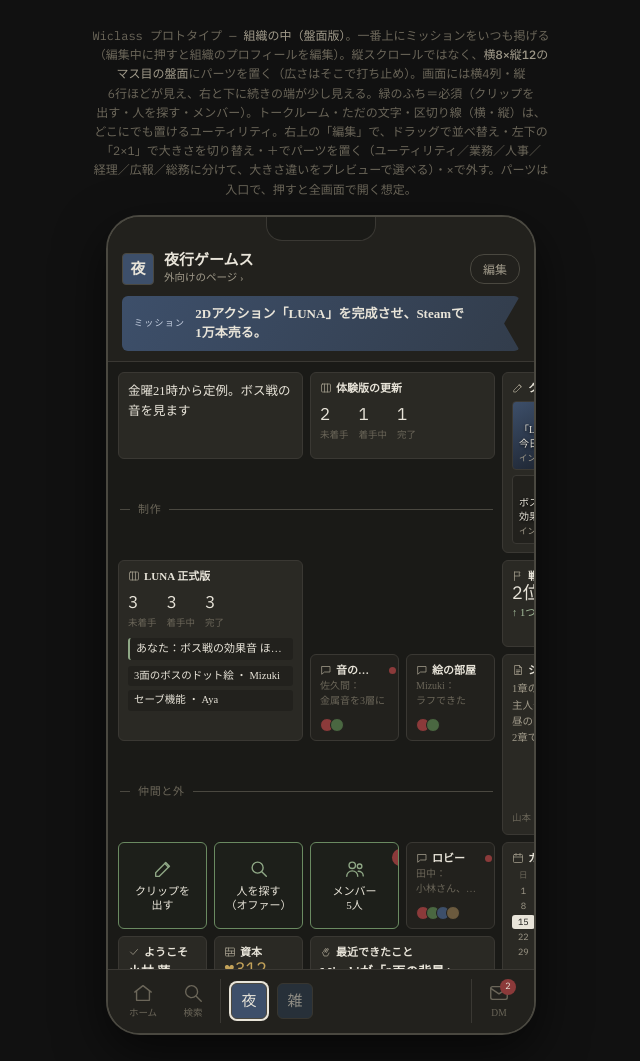
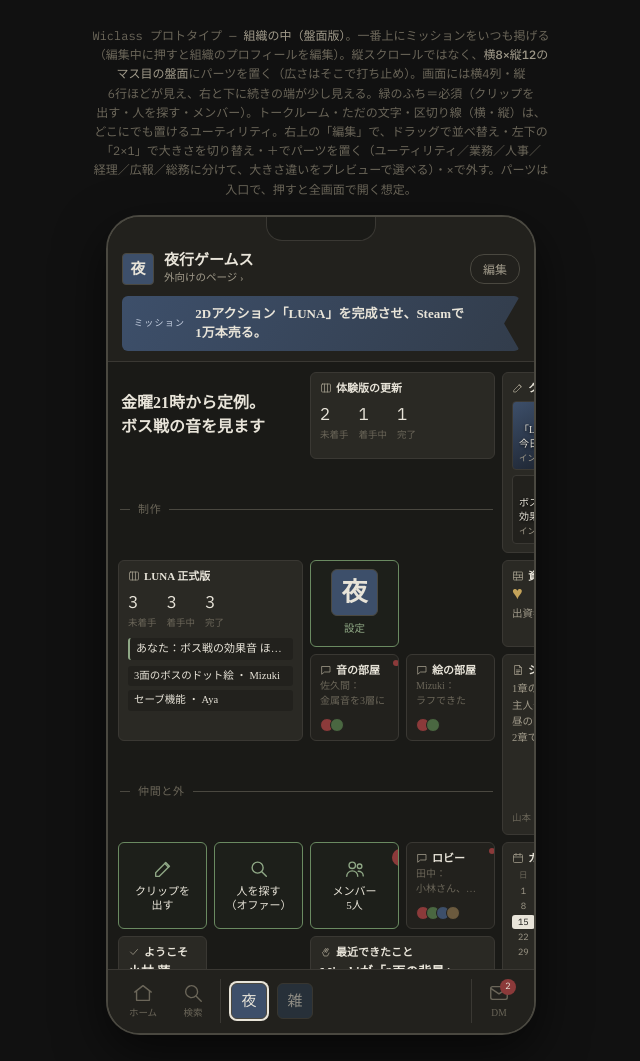
Before and after one commit to merum9349-creator/wiclass-prototypes, a plain HTML site: page org-inside/index.html in a window 1280 px wide. Shown: the whole page, without its empty margins (319-959 px from the left). Drawn offline with Linux system fonts and the light colour scheme.

Commit message:
update org-inside: latest 20261115

```diff
--- a/org-inside/index.html
+++ b/org-inside/index.html
@@ -37,9 +37,7 @@
     background:linear-gradient(120deg,#3d4f6a,#3d4f6a99);clip-path:polygon(0 0,100% 0,96% 50%,100% 100%,0 100%);}
   .mission .mk{flex:0 0 auto;font-family:'IBM Plex Mono';font-size:9px;letter-spacing:.14em;color:#c8d2e2;}
   .mission .mv{font-family:'Noto Serif JP';font-size:13px;font-weight:600;line-height:1.5;padding-right:18px;}
-  .mission .me{display:none;margin-left:auto;flex:0 0 auto;font-family:'Noto Serif JP';font-size:10.5px;padding:1px 8px;border-radius:10px;border:1px solid var(--text-primary);margin-right:14px;}
-  .editing .mission{cursor:pointer;box-shadow:0 0 0 1px var(--text-secondary);}
-  .editing .mission .me{display:block;}
+
   /* ===== 盤面：横4×縦6のマス目。広さはこれ以上ふえない（スマホ1画面に収める） ===== */
   /* 盤面は画面より広い。右と下に、続きの端が少し見える（スクロールで見る） */
   .stage{flex:1;min-height:0;padding:10px;position:relative;overflow:auto;scrollbar-width:none;}
@@ -64,7 +62,7 @@
   /* 見出しの中に置く未読の数（タイトルに重ねない） */
   .pc .pt .bd.in{position:static;margin-left:auto;flex:0 0 auto;font-weight:400;}
   /* 1列幅では数字の代わりに点（タイトルを削らないため） */
-  .pc .pt .bd.in.dot{min-width:7px;width:7px;height:7px;padding:0;}
+  .pc .pt .bd.in.dot{position:absolute;top:5px;right:5px;min-width:6px;width:6px;height:6px;padding:0;}
   .pc .bd{position:absolute;top:6px;right:6px;min-width:17px;height:17px;border-radius:9px;padding:0 4px;background:var(--accent-wine);font-family:'IBM Plex Mono';font-size:9.5px;display:flex;align-items:center;justify-content:center;}
   /* 必須パーツ（クリップを出す・オファー・人の管理）：緑のふち */
   .pc.req{border-color:#6a8a61;background:#4a674114;}
@@ -72,11 +70,25 @@
   .pc.req.center{align-items:center;justify-content:center;text-align:center;gap:4px;}
   .pc.req.center svg{width:22px;height:22px;stroke:var(--member);fill:none;stroke-width:1.5;stroke-linecap:round;stroke-linejoin:round;}
   .pc.req.center .lb{font-family:'Noto Serif JP';font-size:11px;line-height:1.35;}
+  /* 必須：組織のプロフィール（紋章だけ） */
+  .pc.prof{padding:0;align-items:center;justify-content:center;gap:5px;}
+  .pc.prof .pfl{font-family:'Noto Serif JP';font-size:10.5px;color:var(--member);}
+  .pc.prof .pcrest{width:54%;aspect-ratio:1;font-size:26px;border-radius:6px;display:flex;align-items:center;justify-content:center;font-family:'Noto Serif JP';font-weight:600;color:var(--text-primary);border:1px solid var(--border-light);}
+  .pfpub{font-family:'Noto Serif JP';font-size:12px;color:var(--text-secondary);padding:14px 0 8px;cursor:pointer;}
+  .pfrow{display:flex;align-items:center;gap:12px;padding:13px 2px;border-bottom:1px solid var(--border);cursor:pointer;}
+  .pfrow .pfk{flex:0 0 92px;font-family:'Noto Serif JP';font-size:12px;color:var(--text-muted);}
+  .pfrow .pfv{flex:1;min-width:0;font-family:'Noto Serif JP';font-size:13px;line-height:1.5;display:flex;align-items:center;}
+  .pfrow .pfa{color:var(--text-muted);}
+  .pfimg{display:block;width:100%;height:28px;border-radius:3px;background:linear-gradient(120deg,#3d4f6a,#1c2230);}
   /* ユーティリティ：トークルーム */
   .pc.room{background:var(--bg-surface);}
   .pc.room .rn{font-family:'Noto Serif JP';font-size:13px;font-weight:600;margin-top:2px;}
   .pc.room .last{font-family:'Noto Serif JP';font-size:10px;color:var(--text-muted);line-height:1.45;margin-top:2px;display:-webkit-box;-webkit-line-clamp:2;-webkit-box-orient:vertical;overflow:hidden;}
   /* ドキュメント・表（注意：下から出るシートの .sheet と衝突するので、表は .tbl） */
+  /* メモ：枠なし。盤面の背景の上に、見出しのような大きい文字で直接出す（2026-11-15） */
+  .pc.note{background:transparent;border:1px dashed transparent;padding:4px 2px;justify-content:center;}
+  .pc.note .ntx{font-family:'Noto Serif JP';font-size:16px;font-weight:600;line-height:1.5;color:var(--text-primary);display:-webkit-box;-webkit-box-orient:vertical;-webkit-line-clamp:5;overflow:hidden;}
+  .editing .pc.note{box-shadow:none;border-color:var(--border-light);}
   .pc.memo .mtx{font-family:'Noto Serif JP';font-size:12.5px;line-height:1.6;color:var(--text-primary);display:-webkit-box;-webkit-box-orient:vertical;-webkit-line-clamp:6;overflow:hidden;}
   .pc.memo .mt{font-family:'Noto Serif JP';font-size:12.5px;font-weight:600;line-height:1.55;}
   .pc.memo .dbody{margin-top:4px;font-family:'Noto Serif JP';font-size:10.5px;color:var(--text-secondary);line-height:1.55;}
@@ -242,17 +254,16 @@
 <div class="phone" id="phone">
   <div class="notch"></div>
 
-  <!-- ヘッダー：左上に紋章と組織名、その下にミッションをずっと掲げる（2026-11-15）。編集中にミッションを押すと組織のプロフィールを編集 -->
+  <!-- ヘッダー：左上に紋章と組織名、その下にミッションをずっと掲げる（2026-11-15）。ミッションなどの編集は盤面の「組織のプロフィール」パーツから -->
   <div class="topbar">
     <div class="tb1">
       <div class="crest" style="background:#3d4f6a">夜</div>
       <div><div class="nm">夜行ゲームス</div><div class="pub" onclick="toast('外向けのページへ')">外向けのページ ›</div></div>
       <button class="edit" id="editBtn" onclick="toggleEdit()">編集</button>
     </div>
-    <div class="mission" onclick="editProfile()">
+    <div class="mission">
       <span class="mk">ミッション</span>
       <span class="mv">2Dアクション「LUNA」を完成させ、Steamで1万本売る。</span>
-      <span class="me">編集</span>
     </div>
   </div>
 
@@ -338,6 +349,9 @@
   const hd=(p,icon,full,short,extra)=>'<div class="pt">'+ico(icon)+'<span class="ptt">'+(p.w>=2||!short?full:short)+'</span>'+(extra||'')+'</div>';
   const TYPES={
     // 必須（クリップを出す・人を探す・メンバー）も部署の中に入れる。盤面に1つは置いておく（外せるのは2つ目から）
+    // 組織のプロフィール（必須）：1×1だけ。見た目は組織の紋章＋「設定」の一言。押すとミッション・紹介文など外向けのページに出るものを編集（2026-11-15）
+    profile:{kind:'req',cat:'広報',name:'組織のプロフィール',d:'ミッションや外向けのページを編集',sizes:[[1,1]],draw:p=>
+      '<div class="pc req prof"><div class="pcrest" style="background:#3d4f6a">夜</div><div class="pfl">設定</div></div>'},
     clip:{kind:'req',cat:'広報',name:'クリップを出す',d:'外へ出す',sizes:[[1,1],[2,1],[1,2],[2,2]],draw:p=>big(p)
       ?'<div class="pc req"><div class="pt">'+ico('pen')+'<span class="ptt">クリップを出す</span></div><div class="mini">'
         +[['Mizuki','2面の背景','昨日'],['佐久間','ボス戦の効果音（途中）','3日前'],['Aya','ジャンプの着地','5日前']]
@@ -384,15 +398,6 @@
       ?'<div class="pc">'+hd(p,'clap','最近できたこと','できた')+'<div class="mini"><div>Mizuki「2面の背景」 拍手3</div><div>山本「不具合まとめ」 拍手5</div><div>Aya「セーブ機能」 拍手2</div></div></div>'
       :wide(p)?'<div class="pc">'+hd(p,'clap','最近できたこと','できた')+'<div class="big">Mizukiが「2面の背景」</div><div class="sm">拍手 3 ・ 昨日</div></div>'
       :'<div class="pc">'+hd(p,'clap','最近できたこと','できた')+'<div class="big">Mizuki</div><div class="sm">拍手 3</div></div>'},
-    mvp:{kind:'w',cat:'人事',name:'今週のMVP',d:'組織の中だけ。上だけ見せる',sizes:[[1,1],[2,1]],draw:p=>wide(p)
-      ?'<div class="pc">'+hd(p,'star','今週のMVP','MVP')+'<div class="big">Mizuki</div><div class="sm">完了 3 ・ 拍手 11</div></div>'
-      :'<div class="pc">'+hd(p,'star','今週のMVP','MVP')+'<div class="big">Mizuki</div><div class="sm">完了 3</div></div>'},
-    wall:{kind:'w',cat:'経理',name:'出資者の壁',d:'外から出資してくれた人',sizes:[[1,1],[2,1]],draw:p=>wide(p)
-      ?'<div class="pc">'+hd(p,'wall','出資者の壁','出資者')+'<div class="sm">高橋・さとう・kenta・小川 ほか 124人</div></div>'
-      :'<div class="pc">'+hd(p,'wall','出資者の壁','出資者')+'<div class="num">128</div><div class="sm">人</div></div>'},
-    rank:{kind:'w',cat:'広報',name:'対抗戦の戦況',d:'界隈の中で何位か',sizes:[[1,1],[2,1]],draw:p=>wide(p)
-      ?'<div class="pc">'+hd(p,'flag','対抗戦の戦況','戦況')+'<div class="num">2位 <span class="sm" style="color:#a9c2a0">↑1</span></div><div class="sm">1位 ピクセル工房 まで ♥228</div></div>'
-      :'<div class="pc">'+hd(p,'flag','対抗戦の戦況','戦況')+'<div class="num">2位</div><div class="sm" style="color:#a9c2a0">↑ 1つ上がった</div></div>'},
     welcome:{kind:'w',cat:'人事',name:'ようこそ欄',d:'新しく来た人',sizes:[[1,1],[2,1]],draw:p=>wide(p)
       ?'<div class="pc">'+hd(p,'hi','ようこそ')+'<div class="big">小林 蓮</div><div class="sm">昨日 参加 ・ 作曲ができます</div></div>'
       :'<div class="pc">'+hd(p,'hi','ようこそ')+'<div class="big">小林 蓮</div><div class="sm">昨日 参加</div></div>'},
@@ -406,9 +411,15 @@
       if(p.h>=2) return '<div class="pc">'+hd(p,'pen','クリップ一覧','クリップ','<span class="cnum">42</span>')+'<div class="mini">'+L.slice(0,3).map(c=>'<div>'+c.t+'</div>').join('')+'</div></div>';
       if(p.w>=2) return '<div class="pc">'+hd(p,'pen','クリップ一覧','クリップ','<span class="cnum">42</span>')+'<div class="big" style="font-size:12px">'+L[0].t+'</div><div class="sm">'+L[0].who+' ・ インプ '+L[0].imp+'</div></div>';
       return '<div class="pc">'+hd(p,'pen','クリップ一覧','クリップ')+'<div class="num">42</div><div class="sm">今週 +3</div></div>';}},
-    capital:{kind:'w',cat:'経理',name:'資本の動き',d:'受け取った資本と、最近の増え方',sizes:[[1,1],[2,1]],draw:p=>wide(p)
-      ?'<div class="pc">'+hd(p,'wall','資本の動き','資本')+'<div class="num" style="color:var(--accent-gold)">♥ 312</div><div class="sm">今週 +26（通勤ラジオの小川 ほか）</div></div>'
-      :'<div class="pc">'+hd(p,'wall','資本の動き','資本')+'<div class="num" style="color:var(--accent-gold)">♥312</div><div class="sm">今週 +26</div></div>'},
+    // 資本と戦況（旧：資本の動き＋対抗戦の戦況＋出資者の壁）。界隈の順位は受け取った資本（影響力）で決まり、資本は出資者から来るので1つにまとめた（2026-11-15）
+    capital:{kind:'w',cat:'経理',name:'資本と戦況',d:'受け取った資本・出資者・界隈での順位',sizes:[[1,1],[2,1],[1,2],[2,2]],draw:p=>{
+      const h=hd(p,'wall','資本と戦況','資本'), cap='<div class="num" style="color:var(--accent-gold)">♥'+(p.w>=2?' ':'')+'312</div>';
+      const rk='<span class="sm" style="color:#a9c2a0">↑1</span>';
+      if(p.w>=2&&p.h>=2) return '<div class="pc">'+h+'<div style="display:flex;align-items:baseline;gap:12px">'+cap+'<div class="num">2位 '+rk+'</div></div><div class="sm">今週 +26 ・ 1位 ピクセル工房 まで ♥228</div>'
+        +'<div class="sm" style="margin-top:8px">出資者 128人</div><div class="mini"><div>通勤ラジオの小川 ♥8</div><div>高橋 ♥5</div><div>さとう ♥3</div></div></div>';
+      if(p.h>=2) return '<div class="pc">'+h+cap+'<div class="sm">今週 +26</div><div class="num" style="margin-top:8px">2位</div><div class="sm" style="color:#a9c2a0">↑1</div><div class="sm" style="margin-top:auto">出資者 128人</div></div>';
+      if(p.w>=2) return '<div class="pc">'+h+'<div style="display:flex;align-items:baseline;gap:12px">'+cap+'<div class="num">2位 '+rk+'</div></div><div class="sm">出資者 128人 ・ 今週 +26</div></div>';
+      return '<div class="pc">'+h+cap+'<div class="sm">界隈 2位</div></div>';}},
     // ユーティリティ（どこにでも置ける）
     room:{kind:'u',cat:'ユーティリティ',name:'トークルーム',d:'話す部屋。いくつでも',sizes:[[1,1],[2,1],[1,2],[2,2]],draw:p=>{
       // 大きいほど、最近の話を多く見せる（1×1・2×1＝最後のひとこと／1×2＝3件／2×2＝4件）
@@ -424,7 +435,7 @@
         +(r?'<table class="tb">'+rows.slice(0,r).map((x,i)=>'<tr>'+x.slice(0,c).map(v=>i?'<td>'+v+'</td>':'<th>'+v+'</th>').join('')+'</tr>').join('')+'</table>':'<div class="sm">5行 × 3列</div>')+'</div>';}},
     // メモ（タイトルなし）とドキュメント（タイトルあり）の2種類（2026-11-15）
     memo:{kind:'u',cat:'ユーティリティ',name:'メモ',d:'タイトルなしの短い文',sizes:[[1,1],[2,1],[4,1],[1,2],[2,2]],draw:p=>
-      '<div class="pc memo"><div class="mtx">'+(p.label||'ここに書けます')+'</div>'+(p.who?'<div class="upd">'+p.who+'</div>':'')+'</div>'},
+      '<div class="pc note"><div class="ntx">'+(p.label||'ここに書けます')+'</div></div>'},
     doc:{kind:'u',cat:'ユーティリティ',name:'ドキュメント',d:'タイトルつきの文章',sizes:[[1,1],[2,1],[1,2],[2,2]],draw:p=>{
       // ドキュメントは画像も載せられる想定（叩き台では未実装）
       const body=p.body||[];const n=p.h>=2?(p.w>=2?5:4):(p.w>=2?1:0);
@@ -468,14 +479,14 @@
   let pieces=[
     {t:'memo',c:1,r:1,w:2,h:1,label:'金曜21時から定例。ボス戦の音を見ます'},{t:'tasks',c:3,r:1,w:2,h:1,label:'体験版の更新'},
     {t:'line',c:1,r:2,label:'制作'},
-    {t:'tasks',c:1,r:3,w:2,h:2,label:'LUNA 正式版'},{t:'room',c:3,r:4,label:'音の部屋',last:'佐久間：金属音を3層に',n:2,unread:3},{t:'room',c:4,r:4,label:'絵の部屋',last:'Mizuki：ラフできた',n:2},
+    {t:'tasks',c:1,r:3,w:2,h:2,label:'LUNA 正式版'},{t:'profile',c:3,r:3},{t:'room',c:3,r:4,label:'音の部屋',last:'佐久間：金属音を3層に',n:2,unread:3},{t:'room',c:4,r:4,label:'絵の部屋',last:'Mizuki：ラフできた',n:2},
     {t:'line',c:1,r:5,label:'仲間と外'},
     {t:'clip',c:1,r:6},{t:'offer',c:2,r:6},{t:'members',c:3,r:6},{t:'room',c:4,r:6,label:'ロビー',last:'田中：小林さん、ようこそ',n:4,unread:1},
     // 右の続き
-    {t:'cliplist',c:5,r:1,w:2,h:2},{t:'rank',c:5,r:3},{t:'mvp',c:6,r:3},{t:'wall',c:7,r:3,w:2,h:1},
+    {t:'cliplist',c:5,r:1,w:2,h:2},{t:'capital',c:5,r:3,w:2,h:1},
     // 下の続き
     {t:'doc',c:5,r:4,w:2,h:2,label:'シナリオ下書き',body:['1章のあらすじ','主人公は夜にしか動けない。','昼の間に村を守る仲間を集める。','2章では、仲間の1人が裏切る。'],who:'山本 ・ 昨日'},{t:'sheet',c:7,r:4,w:2,h:2,label:'敵のパラメータ'},
-    {t:'welcome',c:1,r:7},{t:'capital',c:2,r:7},{t:'done',c:3,r:7,w:2,h:1},{t:'memo',c:1,r:8,w:4,h:1,label:'年内に正式版の日付を決める'},{t:'cal',c:5,r:6,w:2,h:2}
+    {t:'welcome',c:1,r:7},{t:'done',c:3,r:7,w:2,h:1},{t:'memo',c:1,r:8,w:4,h:1,label:'年内に正式版の日付を決める'},{t:'cal',c:5,r:6,w:2,h:2}
   ].map(p=>Object.assign({id:++uid},p,p.w?{}:(()=>{const def={notice:[2,1],duty:[2,1],tasks:[2,2],road:[2,1]}[p.t]||firstSize(p.t);return {w:def[0],h:def[1]};})()));
 
   // ===== 描画 =====
@@ -492,7 +503,7 @@
     });
     $('#gridBg').innerHTML='<i></i>'.repeat(COLS*ROWS);
   }
-  function openPiece(p){const T=TYPES[p.t];if(p.t==='line'||p.t==='vline')return;if(p.t==='tasks'){openBoard(p);return;}toast((p.label||T.name)+' を全画面で開く（モックでは省略）');}
+  function openPiece(p){const T=TYPES[p.t];if(p.t==='line'||p.t==='vline')return;if(p.t==='profile'){openProfile();return;}if(p.t==='tasks'){openBoard(p);return;}toast((p.label||T.name)+' を全画面で開く（モックでは省略）');}
 
   // ===== やることボードを開いた画面 =====
   function openBoard(p){
@@ -522,7 +533,17 @@
   // ===== 編集：ドラッグでマス目に合わせて動かす =====
   let editing=false,drag=null,moved=false;
   // 組織のプロフィールの編集（名前・紋章・ミッション・紹介文・帯の画像）。編集中だけ開ける
-  function editProfile(){if(!editing)return;toast('組織のプロフィールを編集（名前・紋章・ミッション・紹介文・帯の画像）。モックでは省略');}
+  // 組織のプロフィール（必須パーツ）を開いた画面：ミッションや外向けのページに出るものを編集する
+  function openProfile(){
+    const rows=[['紋章','<span class="crest" style="background:#3d4f6a;width:26px;height:26px;flex:0 0 26px;font-size:13px">夜</span>'],['組織名','夜行ゲームス'],
+      ['ミッション','2Dアクション「LUNA」を完成させ、Steamで1万本売る。'],['紹介文','夜にしか動けない主人公の2Dアクションを作っている5人です。'],
+      ['帯の画像','<span class="pfimg"></span>'],['メンバーの一言','田中 健「音が好きな人、一緒に作りませんか」'],
+      ['募集中','サウンド ・ シナリオ'],['参加のしかた','すぐ参加できる']];
+    $('#bdTitle').textContent='組織のプロフィール';
+    $('#bdBody').innerHTML='<div class="pfpub" onclick="toast(\'外向けのページへ\')">外向けのページを見る ›</div>'
+      +rows.map(r=>'<div class="pfrow" onclick="toast(\''+r[0]+'を編集（モックでは省略）\')"><span class="pfk">'+r[0]+'</span><span class="pfv">'+r[1]+'</span><span class="pfa">›</span></div>').join('');
+    $('#bd').classList.add('show');
+  }
   function toggleEdit(){editing=!editing;$('#phone').classList.toggle('editing',editing);$('#editBtn').textContent=editing?'完了':'編集';
     if(!editing)toast('並びを保存しました。メンバー全員の画面がこの並びになります');}
   function cellAt(x,y){const r=$('#board').getBoundingClientRect();
```
